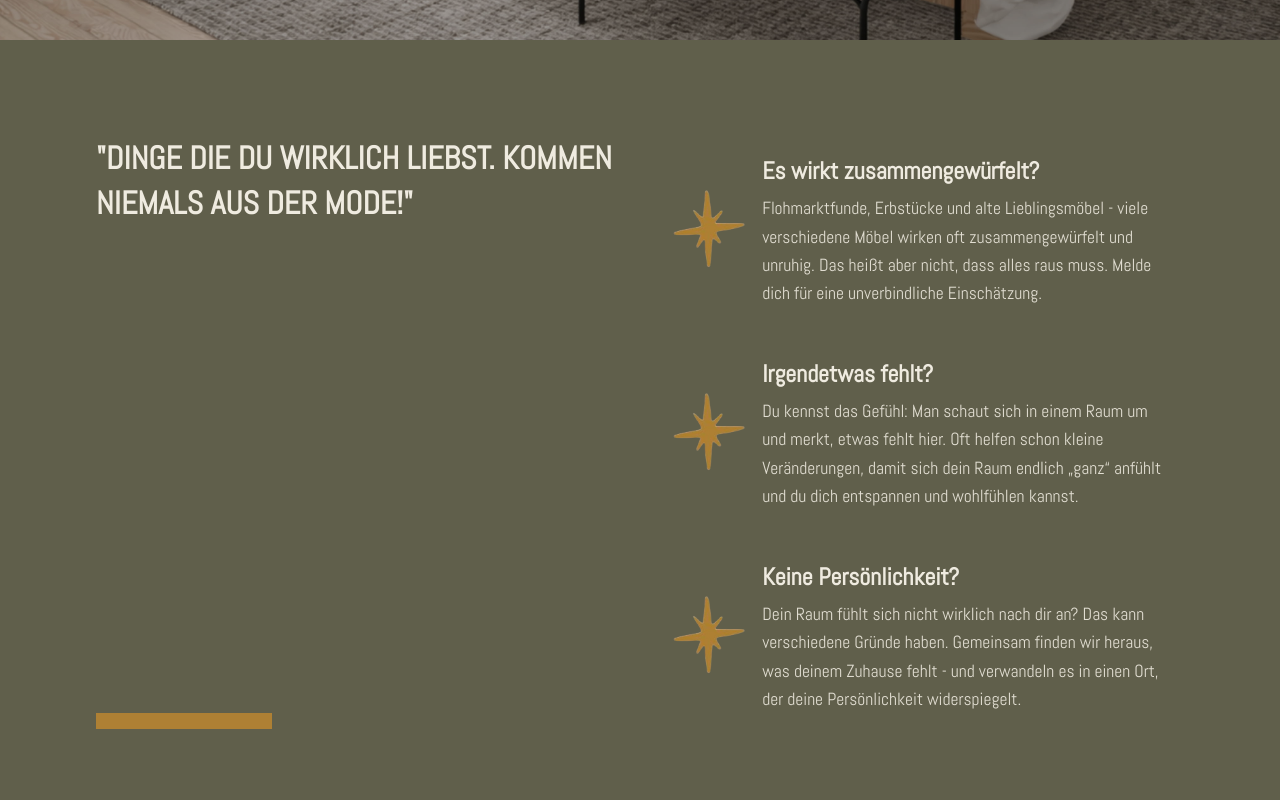
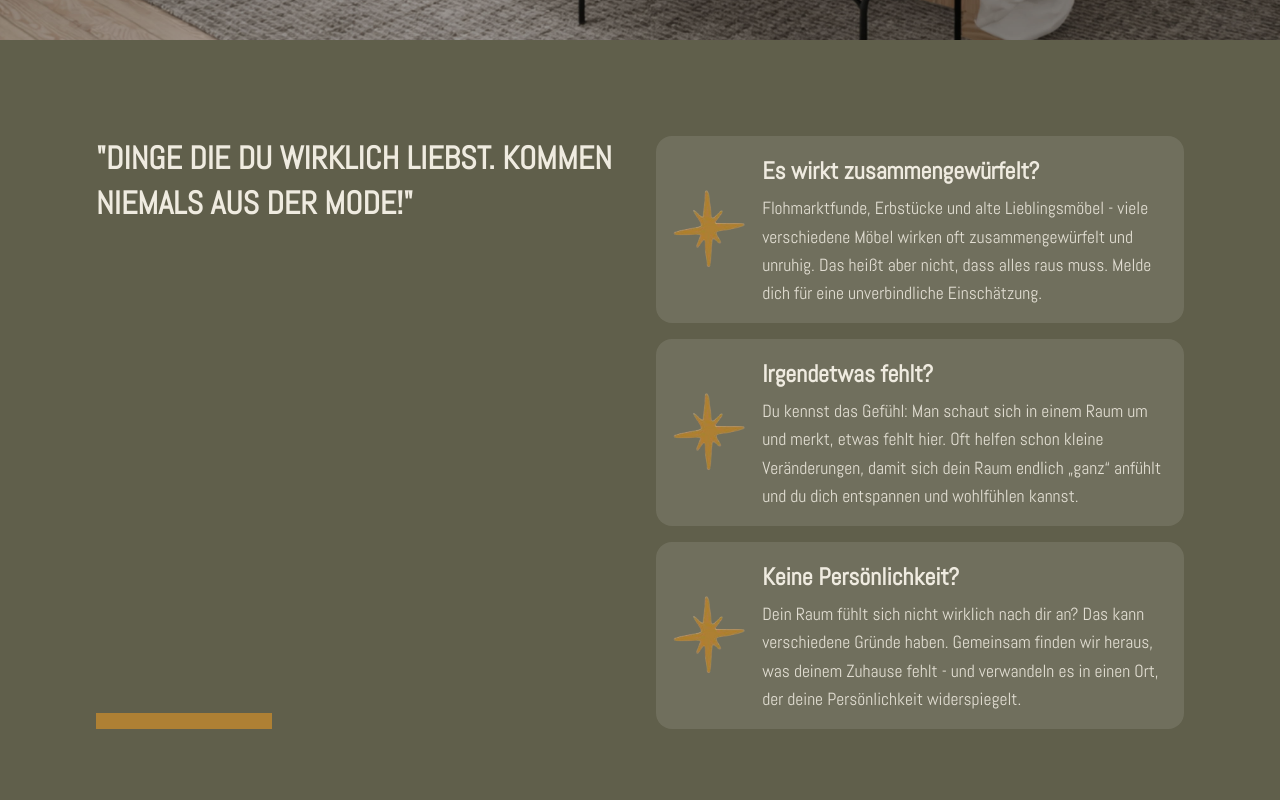
Before and after one commit to HainzHans/InteriorNew, an Angular app: page /home in a window 1280 px wide. Shown: the part 760-1560 px from the top of the page. Built offline with nearby package versions, Linux system fonts and the light colour scheme.

Commit message:
background for painpoints

```diff
--- a/src/app/pages/landing-page/sections/pain-points-section/pain-points-section.html
+++ b/src/app/pages/landing-page/sections/pain-points-section/pain-points-section.html
@@ -10,6 +10,7 @@
       <div class="pain-points-list">
         @for ( point of points(); track point; let index = $index) {
           <app-pain-point-component
+            [backgroundVisible]="true"
             [title]="points()[index].title"
             [text]="points()[index].text">
           </app-pain-point-component>
--- a/src/app/shared/components/pain-point-component/pain-point-component.css
+++ b/src/app/shared/components/pain-point-component/pain-point-component.css
@@ -3,7 +3,11 @@
   align-items: center;
   gap: 1rem;
   padding: 1rem;
-  border-radius: 0.5rem;
+  border-radius: 1rem;
+}
+
+.with-background {
+  background: rgba(255,255,255,0.1);
 }
 
 /* Bild links */
--- a/src/app/shared/components/pain-point-component/pain-point-component.html
+++ b/src/app/shared/components/pain-point-component/pain-point-component.html
@@ -1,6 +1,6 @@
 <div class="pain-points-list">
 
-  <div class="pain-point-component ">
+  <div class="pain-point-component" [class.with-background]="backgroundVisible()">
     <img [class.only-mobile]="!mobileStarVisible()" src="assets/images/stars/large-star.png" alt="">
 
     @if (subTitle() !== '') {
--- a/src/app/shared/components/pain-point-component/pain-point-component.ts
+++ b/src/app/shared/components/pain-point-component/pain-point-component.ts
@@ -22,4 +22,5 @@ export class PainPointComponent {
   buttonTitle = input<string>('');
 
   mobileStarVisible = input<boolean>(true);
+  backgroundVisible = input<boolean>(false);
 }
```
